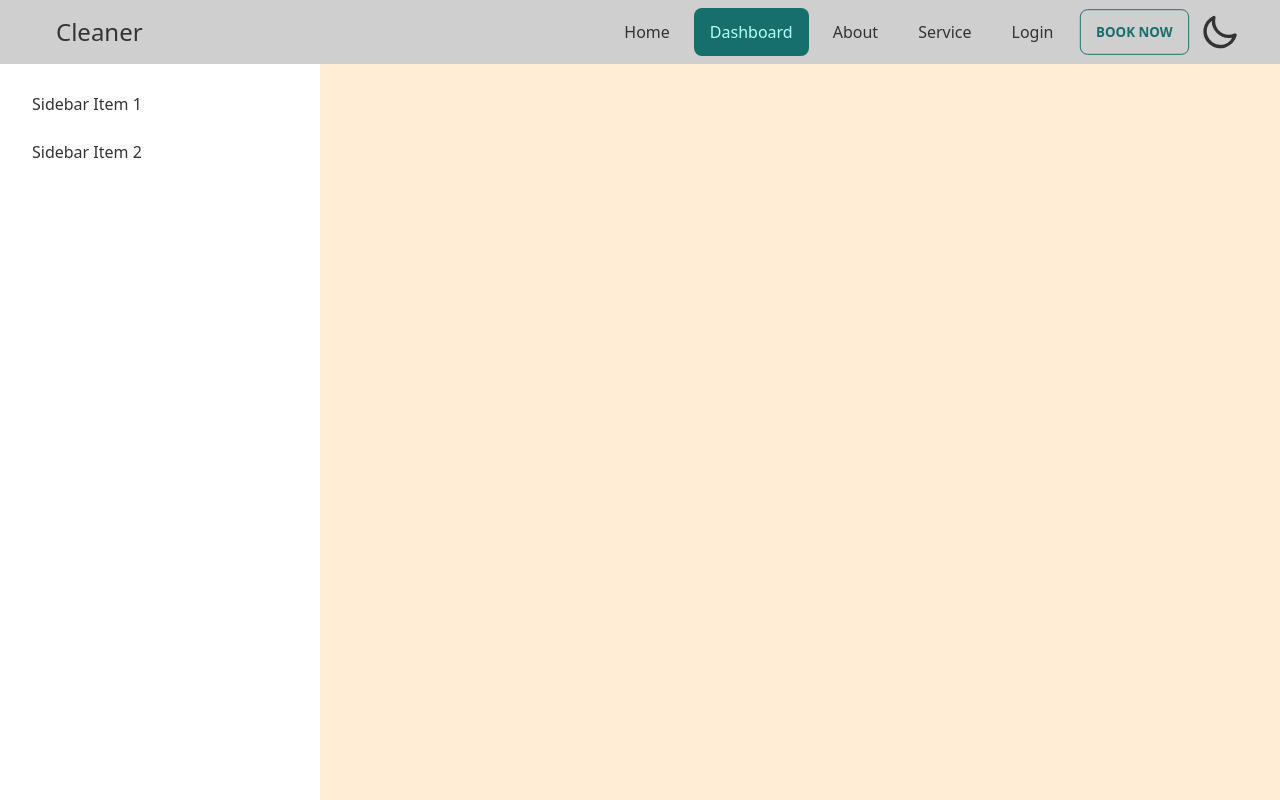
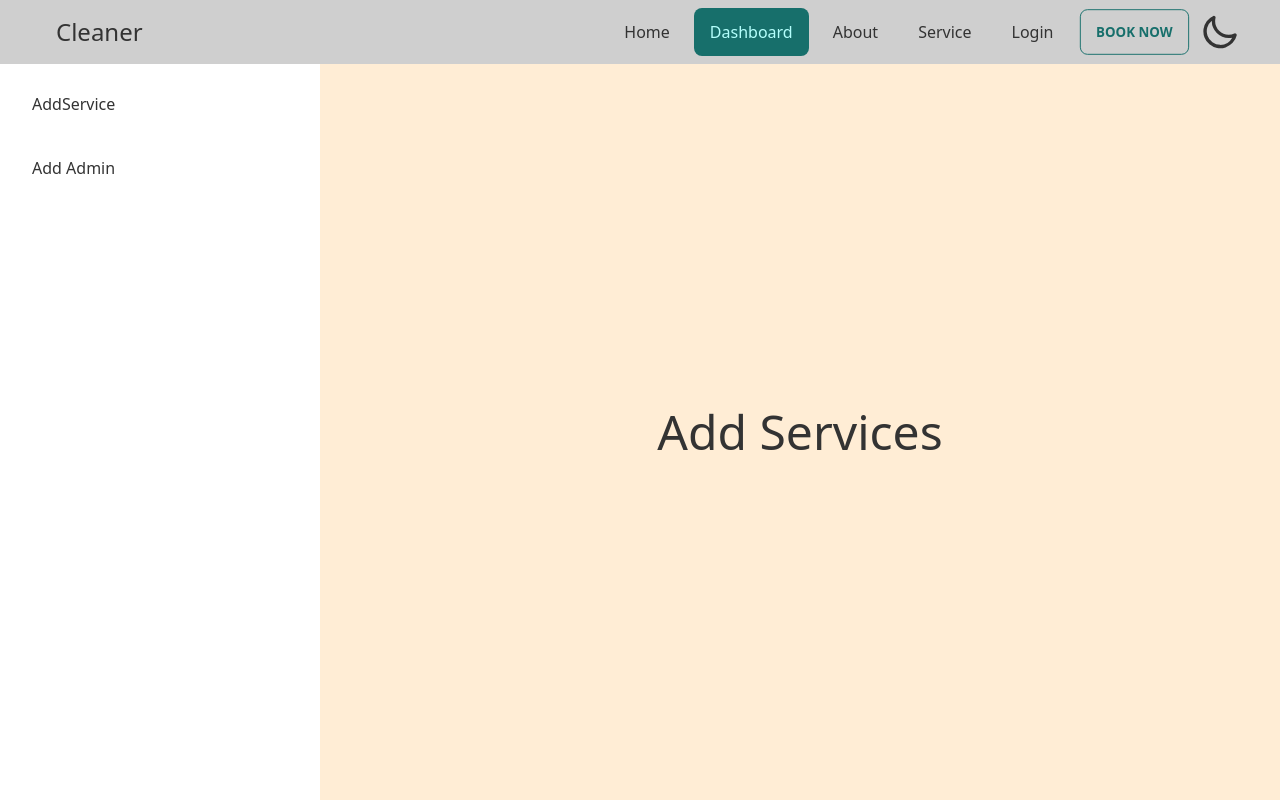
Before and after one commit to mollikacomputer/manufacturar-website-client, a React (Create React App) app: page /dashboard in a window 1280 px wide. Built offline with nearby package versions, Linux system fonts and the light colour scheme.

Commit message:
dashboard initialized

```diff
--- a/src/App.js
+++ b/src/App.js
@@ -5,10 +5,12 @@ import AOS from "aos";
 import "aos/dist/aos.css";
 import { useEffect } from "react";
 import PrivateRoute from "./Authentication/PrivateRoute";
-import AdminRoute from "./Routes/AdminRoute";
+// import AdminRoute from "./Routes/AdminRoute";
 import Dashboard from "./Dashboard/Dashboard";
 import { publicRoutes } from "./Routes/publicRoutes";
 import { privateRoutes } from "./Routes/privateRoutes";
+import AddService from "./Dashboard/AddService";
+import AddAdmin from "./Dashboard/AddAdmin";
 
 function App() {
   // for animation
@@ -32,9 +34,12 @@ function App() {
             ))}
           </Route>
 
-          <Route element={<AdminRoute />}>
-            <Route path="/dashboard" element={<Dashboard />} />
+          <Route path="dashboard" element={<Dashboard/>} >
+            <Route index element={<AddService/>} ></Route>
+            <Route path="addservice" element={<AddService/>} />
+            <Route path='addadmin' element={<AddAdmin/>} ></Route>
           </Route>
+
 
         </Routes>
       </Navbar>
--- /dev/null
+++ b/src/Dashboard/AddAdmin.js
@@ -0,0 +1,11 @@
+import React from 'react';
+
+const AddAdmin = () => {
+    return (
+        <div>
+            <h2 className='text-5xl' > Add Admin</h2>
+        </div>
+    );
+};
+
+export default AddAdmin;
--- /dev/null
+++ b/src/Dashboard/AddService.js
@@ -0,0 +1,11 @@
+import React from 'react';
+
+const AddService = () => {
+    return (
+        <div>
+            <h2 className='text-5xl' >Add Services</h2>
+        </div>
+    );
+};
+
+export default AddService;
--- a/src/Dashboard/Dashboard.js
+++ b/src/Dashboard/Dashboard.js
@@ -1,4 +1,5 @@
 import React from "react";
+import { NavLink, Outlet } from "react-router-dom";
 
 const Dashboard = () => {
   return (
@@ -6,16 +7,18 @@ const Dashboard = () => {
       <input id="my-drawer-2" type="checkbox" class="drawer-toggle" />
       <div class="drawer-content bg-accent flex flex-col items-center justify-center">
         {/* <!-- Page content here --> */}
+        <Outlet/>
       </div>
       <div class="drawer-side">
         <label for="my-drawer-2" class="drawer-overlay"></label>
         <ul class="menu p-4 overflow-y-auto w-80 bg-base-100 text-base-content">
           {/* <!-- Sidebar content here --> */}
-          <li>
-            <a>Sidebar Item 1</a>
+          <li className="mb-4">
+            <NavLink to='/dashboard/' >AddService</NavLink>
           </li>
           <li>
-            <a>Sidebar Item 2</a>
+            <NavLink to="/dashboard/addadmin" >Add Admin</NavLink>
+
           </li>
         </ul>
       </div>
```
